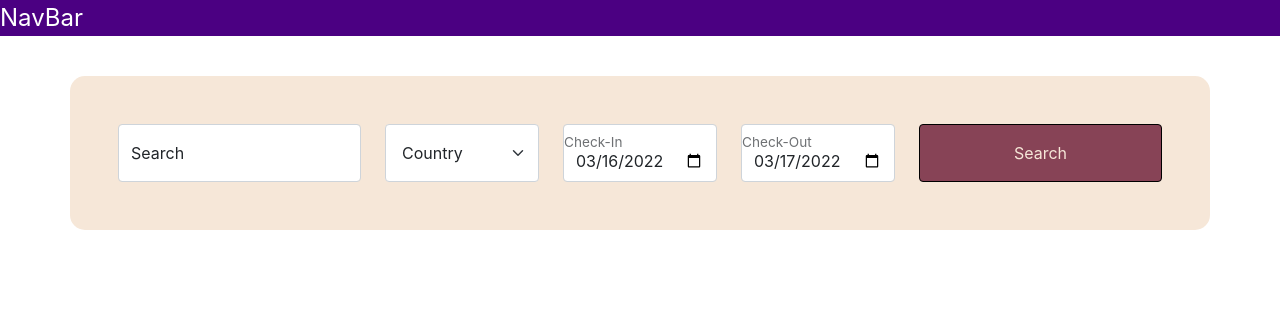
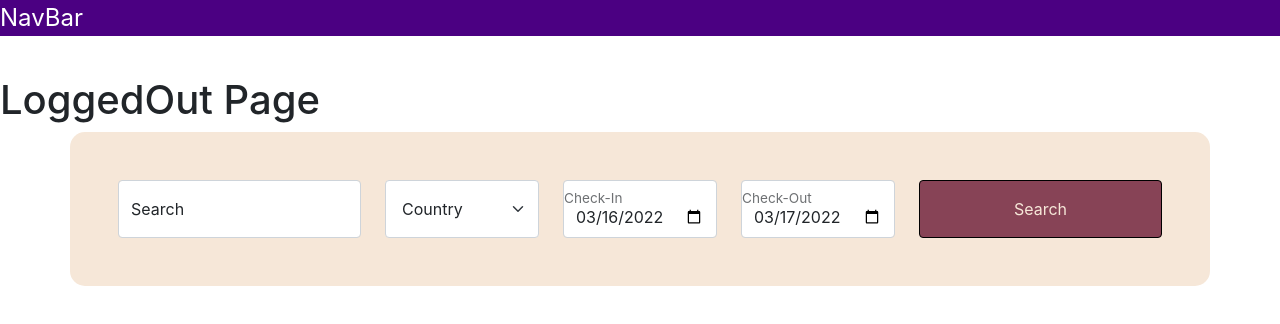
Before and after one commit to AdrianNaderi/302-hotels, a React (Create React App) app: page / in a window 1280 px wide. Shown: the top 324 px of the page. Built offline with nearby package versions, Linux system fonts and the light colour scheme.

Commit message:
routing with Auth & Policy added

```diff
--- a/src/App.js
+++ b/src/App.js
@@ -1,6 +1,6 @@
 import { useSelector } from "react-redux";
 import Navbar from "./components/layout/Navbar";
-import { Route, Routes } from "react-router-dom";
+import { Route, Routes, Navigate } from "react-router-dom";
 import SearchWeather from "./components/Weather/SearchWeather";
 import SearchPage from "./pages/SearchPage";
 import ConfirmationPage from "./pages/ConfirmationPage";
@@ -8,19 +8,41 @@ import DetailsPage from "./pages/DetailsPage";
 import SearchResultsPage from "./pages/SearchResultsPage";
 import NotFound from "./pages/404";
 import CustomerPage from "./pages/CustomerPage";
+import BasePage from "./pages/BasePage";
+import AdminPage from "./pages/AdminPage";
 
 function App() {
   const loggedin = useSelector((state) => state.auth.loggedIn);
+  const policy = useSelector((state) => state.auth.policy);
+
   return (
     <>
       <Navbar />
       <Routes>
-        <Route path="/" element={<SearchPage />} />
-        <Route path="404" element={<NotFound />} />
-        <Route path="/searchresults" element={<SearchResultsPage />} />
-        <Route path="/details/:hotel" element={<DetailsPage />} />
-        <Route path="/bookingconfirmation" element={<ConfirmationPage />} />
-        <Route path="*" element={<NotFound />} />
+        {!loggedin && (
+          <Route path="/*" element={<BasePage />}>
+            <Route path="" element={<SearchPage />} />
+            <Route path="searchresults" element={<SearchResultsPage />} />
+            <Route path="details/:hotel" element={<DetailsPage />} />
+            <Route path="bookingconfirmation" element={<ConfirmationPage />} />
+          </Route>
+        )}
+
+        {loggedin && policy !== "admin" && (
+          <Route path="/*" element={<CustomerPage />}>
+            <Route path="" element={<SearchPage />} />
+            <Route path="searchresults" element={<SearchResultsPage />} />
+            <Route path="details/:hotel" element={<DetailsPage />} />
+            <Route path="bookingconfirmation" element={<ConfirmationPage />} />
+          </Route>
+        )}
+
+        {loggedin && policy === "admin" && (
+          <Route path="/" element={<Navigate replace to="admin/" />} />
+        )}
+        {loggedin && policy === "admin" && (
+          <Route path="/admin/*" element={<AdminPage />}></Route>
+        )}
       </Routes>
     </>
   );
--- a/src/components/hotels/Details/CheckOut.js
+++ b/src/components/hotels/Details/CheckOut.js
@@ -13,7 +13,7 @@ const CheckOut = (props) => {
   const dispatch = useDispatch();
   const navigate = useNavigate();
   const goBack = () => {
-    navigate("/");
+    navigate(-1);
     dispatch(searchActions.clearOne());
   };
 
--- a/src/components/hotels/Search/HotelSearch.js
+++ b/src/components/hotels/Search/HotelSearch.js
@@ -4,7 +4,7 @@ import DateTimePicker from "../../UI/DateTimePicker";
 import DropDown from "../../UI/DropDown";
 import classes from "./HotelSearch.module.css";
 import { useDispatch, useSelector } from "react-redux";
-import { searchActions,searchHotels } from "../../../store/search-slice";
+import { searchActions, searchHotels } from "../../../store/search-slice";
 import { countries } from "../../../lib/sd";
 import { useNavigate, useSearchParams } from "react-router-dom";
 
--- a/src/pages/AdminPage.js
+++ b/src/pages/AdminPage.js
@@ -1,7 +1,10 @@
+import { Outlet } from "react-router-dom";
+
 const AdminPage = () => {
   return (
     <>
       <h1>This is the AdminPage </h1>
+      <Outlet />
     </>
   );
 };
--- a/src/pages/BasePage.js
+++ b/src/pages/BasePage.js
@@ -1,7 +1,10 @@
+import { Outlet } from "react-router-dom";
+
 const BasePage = () => {
   return (
     <>
-        <h1>This is the Base Page </h1>
+      <h1>LoggedOut Page </h1>
+      <Outlet />
     </>
   );
 };
--- a/src/pages/CustomerPage.js
+++ b/src/pages/CustomerPage.js
@@ -1,4 +1,4 @@
-import { Route, Routes } from "react-router-dom";
+import { Outlet, Route, Routes } from "react-router-dom";
 import SearchPage from "./SearchPage";
 import ConfirmationPage from "./ConfirmationPage";
 import DetailsPage from "./DetailsPage";
@@ -7,12 +7,8 @@ import SearchResultsPage from "./SearchResultsPage";
 const CustomerPage = () => {
   return (
     <>
-      <h1>Not Found </h1>
-      <Routes>
-        <Route path="/searchresults" element={<SearchResultsPage />} />
-        <Route path="/details/:hotel" element={<DetailsPage />} />
-        <Route path="/bookingconfirmation" element={<ConfirmationPage />} />
-      </Routes>
+      <h1>Logged In page</h1>
+      <Outlet />
     </>
   );
 };
--- a/src/store/auth-slice.js
+++ b/src/store/auth-slice.js
@@ -1,7 +1,8 @@
 import { createSlice } from "@reduxjs/toolkit";
 
 const initialAuth = {
-  loggedIn: true,
+  loggedIn: false,
+  policy: "admin",
 };
 
 const authSlice = createSlice({
@@ -14,6 +15,9 @@ const authSlice = createSlice({
     logOut(state) {
       state.loggedIn = false;
     },
+    setAthorization(state, action) {
+      state.policy = action.payload.type;
+    },
   },
 });
 
```
Lines whose indentation alone changed are shown as unchanged.
